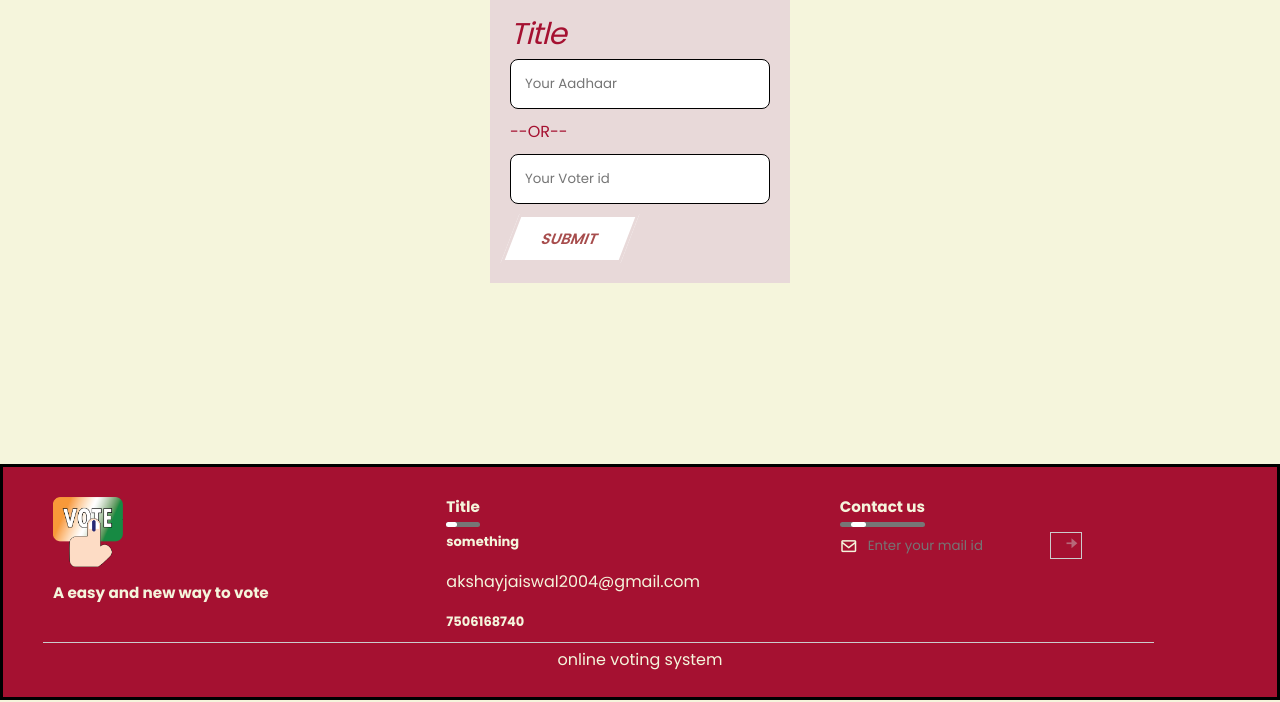
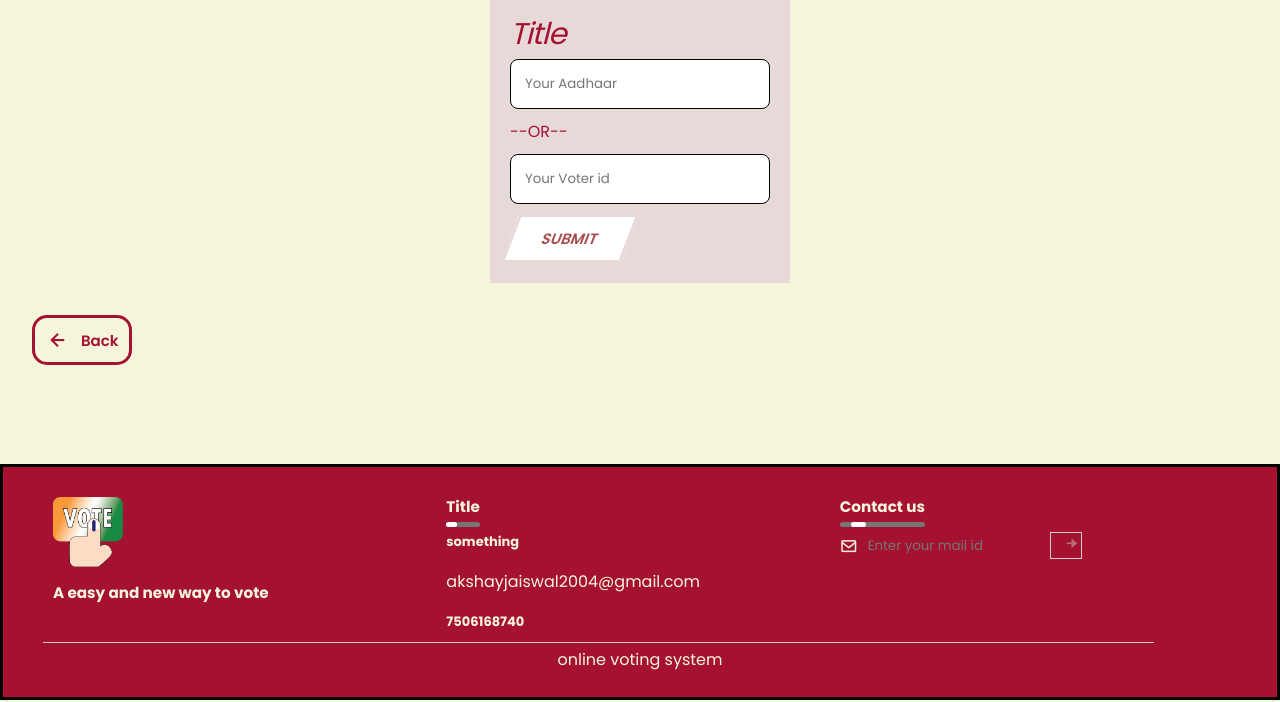
Before and after one commit to AKJaiswal24/Test, a PHP site: page /form.html in a window 1280 px wide. Shown: the part 98-800 px from the top of the page. Run offline with PHP 8.4, Linux system fonts and the light colour scheme; some libraries are stand-ins or nearby versions.

Commit message:
Add files via upload

```diff
--- a/form.html
+++ b/form.html
@@ -33,7 +33,15 @@
             <button class="user_verify" type="submit" id="">Submit</button>
         </form>
     </div>
+
+
 </center>
+
+
+<a href="index.html"<button class="backbtn"><i class='bx bx-left-arrow-alt'></i>Back</button></a>
+
+
+
 
 <footer class="footer">
     <div class="frow">
--- a/style.css
+++ b/style.css
@@ -534,6 +534,33 @@ span {
   height: 50px;
 }
 
+.backbtn{
+  margin: 2rem 2rem 0 2rem  ;
+  height: 50px;
+  width: 100px;
+  display: flex;
+  justify-content: space-evenly;
+  align-items: center;
+  font-size: 15px;
+  border: var(--text-color) solid;
+  border-radius: 15px;
+  text-decoration: none;
+  color: var(--text-color);
+  font-weight: 600;
+}
+.backbtn i{
+  font-size: 25px;
+  font-weight: 500;
+}
+
+.backbtn:hover{
+  border: var(--primary-color) solid;
+  background:var(--text-color) ;
+  color: var(--sd-txt-color);
+  transition: all 1s;
+}
+
+
 
 
 /*            otp   page                           */
```
